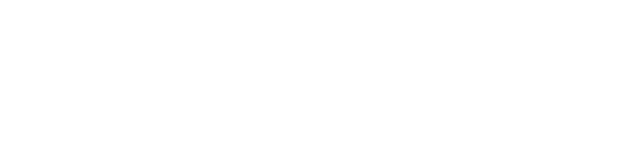
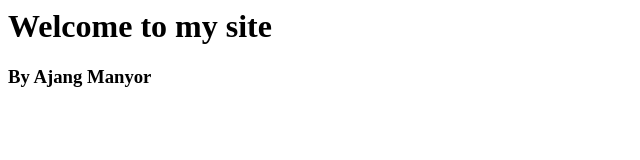
Before and after one commit to amanyor/ajangsite, a plain HTML site: page index.html in a window 1280 px wide. Shown: the whole page, without its empty margins (0-640 px from the left). Drawn offline with Linux system fonts and the light colour scheme.

Commit message:
Update index.html

```diff
--- a/index.html
+++ b/index.html
@@ -1,15 +1,11 @@
 <html>
-<Title>
-<head>
-</head>
+
 <body>
 <h1>Welcome to my site</h1>
 
 <h3>By Ajang Manyor</h3>
 
 </body>
-
-</title>
 
 
 
@@ -20,4 +16,6 @@
 
 
 
-</html?
+
+
+</html>
```
